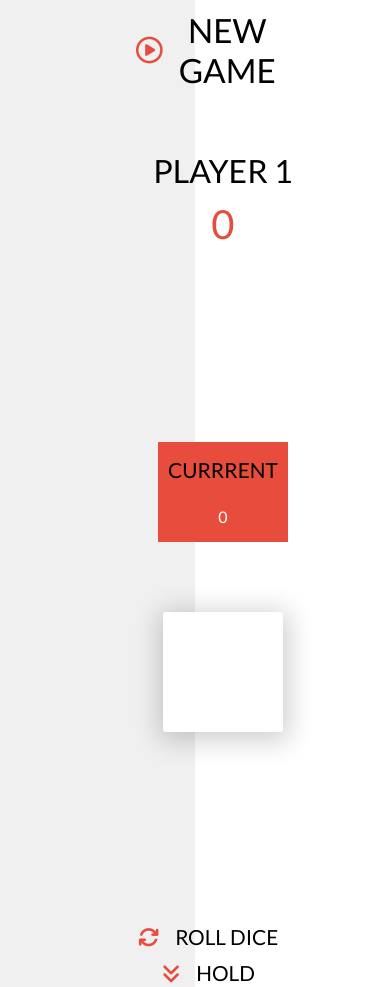
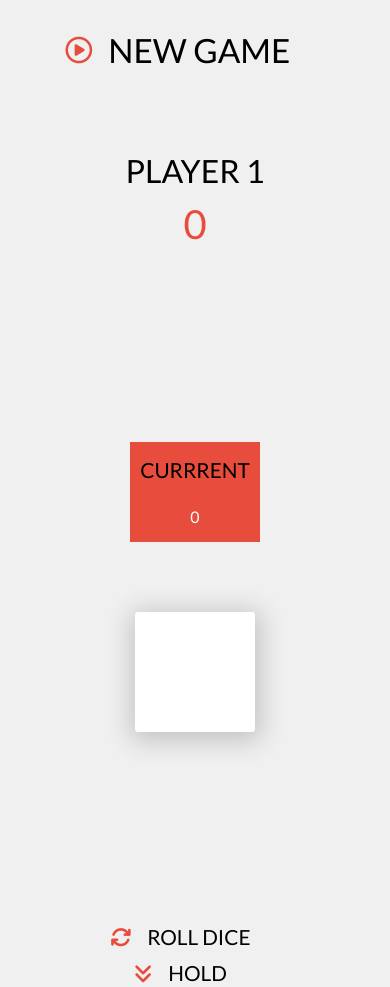
Before and after one commit to DKDEV31/Evaluation-2, a plain HTML site: page index.html in a window 390 px wide. Shown: the top 987 px of the page. Drawn offline with nearby package versions, Linux system fonts and the light colour scheme.

Commit message:
Improving background and grid on mobile

```diff
--- a/src/css/style.css
+++ b/src/css/style.css
@@ -294,3 +294,31 @@ body {
         height: 50vh;
     }
 }
+@media screen and (max-width: 474px) {
+    .game-content {
+        background: #f0f0f0;
+        grid-template-rows: 100px 1fr 1fr 1fr;
+    }
+    .title-wrapper {
+        grid-row: 1;
+        grid-column: 1/4;
+    }
+    .dice {
+        margin-top: 50px;
+    }
+    .player1 {
+        grid-row: 2;
+        grid-column: 1/4;
+        height: 50vh;
+    }
+    .game-controls {
+        grid-row: 3;
+        grid-column: 1/4;
+        height: 50vh;
+    }
+    .player2 {
+        grid-row: 4;
+        grid-column: 1/4;
+        height: 50vh;
+    }
+}
```
